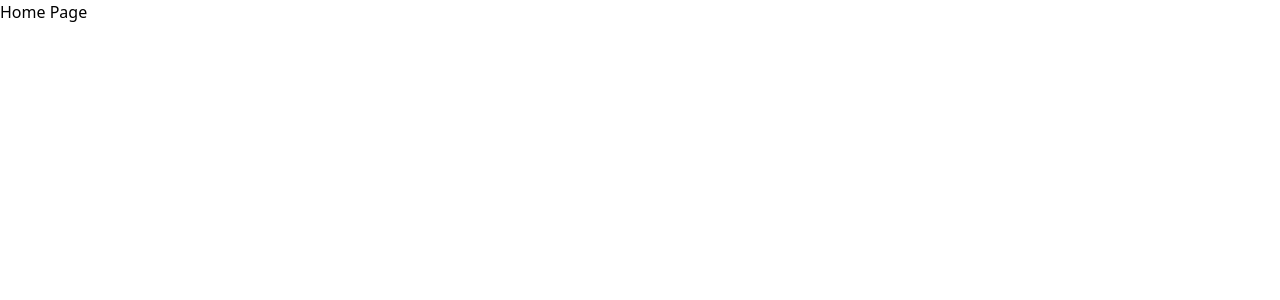
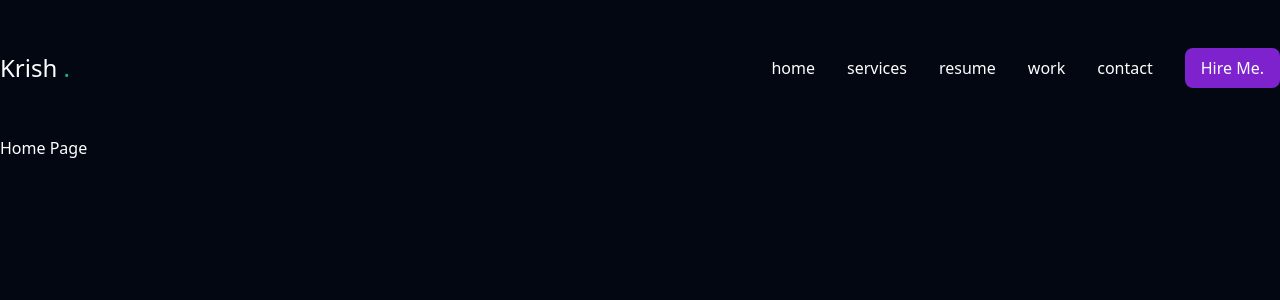
Before and after one commit to 0xkrish03/krish-poetfolio, a Next.js app: page / in a window 1280 px wide. Shown: the top 300 px of the page. Built offline with nearby package versions, Linux system fonts and the light colour scheme.

Commit message:
learned a new way to show many buttons using array in Navbar.tsx

```diff
--- a/app/layout.tsx
+++ b/app/layout.tsx
@@ -1,6 +1,7 @@
 import type { Metadata } from "next";
 import localFont from "next/font/local";
 import "./globals.css";
+import Header from "@/components/Header";
 
 
 
@@ -15,10 +16,9 @@ export default function RootLayout({
   children: React.ReactNode;
 }>) {
   return (
-    <html lang="en">
-      <body
-        className={``}
-      >
+    <html lang="en" className="bg-gray-950">
+      <body className={`text-white`}>
+        <Header />
         {children}
       </body>
     </html>
--- /dev/null
+++ b/components/Header.tsx
@@ -0,0 +1,35 @@
+import Link from 'next/link'
+import React from 'react'
+import Navbar from './Navbar'
+
+const Header = () => {
+  return (
+    <header className='py-8 xl:py-12 text-white '>
+        <div className='container mx-auto flex justify-between items-center'>
+            {/* Logo */}
+            <Link href='/'>
+                <h1 className='text-2xl fonet-semibold'>
+                    Krish <span className='text-emerald-500'>.</span>
+                </h1>
+            </Link>
+            {/* Desktop nav */}
+            <div className="hidden xl:flex items-center gap-8">
+                <Navbar />
+                <Link href='/contacts'>
+                    <button className='bg-purple-700 rounded-lg py-2 px-4 hover:brightness-125 hover:scale-110 transition-transform duration-300'> Hire Me.</button>
+                </Link>
+            </div>
+
+            {/* Mobile Navbar */}
+
+            <div className="xl:hidden">Mobile Nav</div>
+
+
+
+
+        </div>
+    </header>
+  )
+}
+
+export default Header
--- /dev/null
+++ b/components/Navbar.tsx
@@ -0,0 +1,46 @@
+'use client';
+
+import Link from 'next/link';
+import React from 'react'
+
+
+const links=[
+    {
+        name:'home',
+        path:'/',
+    },
+
+    {
+        name:'services',
+        path:'/services',
+    },
+    {
+        name:'resume',
+        path:'/resume',
+    },
+    {
+        name:'work',
+        path:'/work',
+    },
+    {
+        name:'contact',
+        path:'/contact',
+    },
+
+]
+
+const Navbar = () => {
+  return (
+    <nav className='flex gap-8'>
+        {links.map((link,index)=>{
+            return(
+                <Link href={link.path}>
+                    {link.name}
+                </Link>
+            )
+        })}
+    </nav>
+  )
+}
+
+export default Navbar
```
